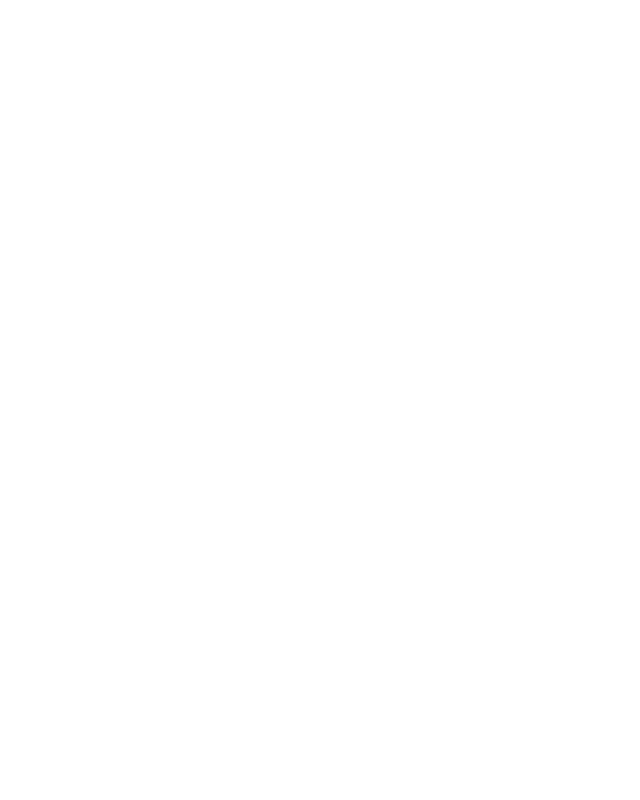
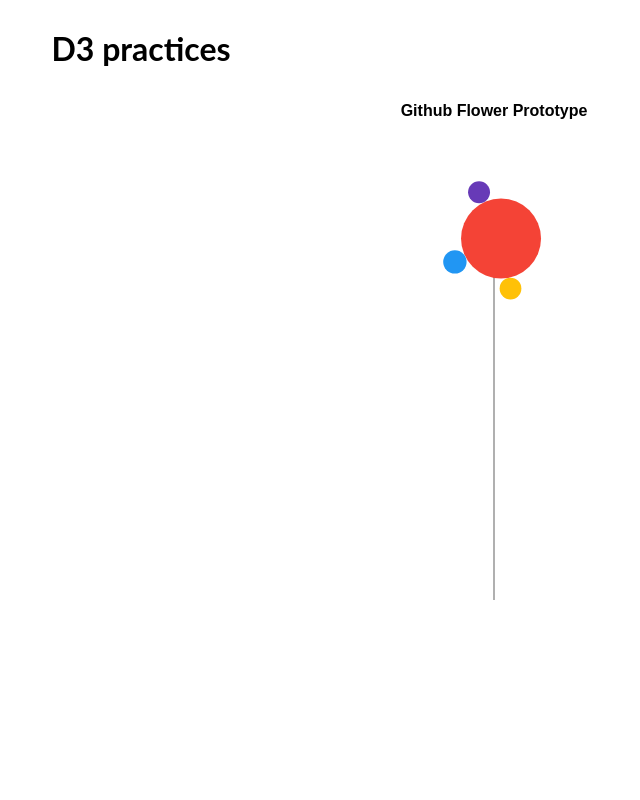
Before and after one commit to Aete/d3-60days-challenge, a React (Create React App) app: page /day25 in a window 1280 px wide. Shown: the top 800 px of the page, without its empty margins (146-786 px from the left). Built offline with nearby package versions, Linux system fonts and the light colour scheme.

Commit message:
Feature: Github Flower Prototype

```diff
--- a/src/App.js
+++ b/src/App.js
@@ -26,6 +26,7 @@
 import DayTwentyTwo from './Day22/DayTwentyTwo';
 import DayTwentyThree from './Day23/DayTwentyThree';
 import DayTwentyFour from './Day24/DayTwentyFour';
+import DayTwentyFive from './Day25/DayTwentyFive';
 
 createGlobalStyle`
 @import url('https://fonts.googleapis.com/css?family=Lato');
@@ -68,6 +69,7 @@
       <Route path="/day22" component={DayTwentyTwo} />
       <Route path="/day23" component={DayTwentyThree} />
       <Route path="/day24" component={DayTwentyFour} />
+      <Route path="/day25" component={DayTwentyFive} />
     </StyledBody>
   );
 }
--- a/src/Component/Main.js
+++ b/src/Component/Main.js
@@ -26,6 +26,7 @@
 import imageDayTwentyTwo from '../utils/images/DayFive.png';
 import imageDayTwentyThree from '../utils/images/DayOne.png';
 import imageDayTwentyFour from '../utils/images/DayTwentyFour.png';
+import imageDayTwentyFive from '../utils/images/DayTwentyFive.png';
 
 const StyledMain = styled.main`
   width: 885px;
@@ -110,6 +111,12 @@
       <StyledLink to="/day24">
         <Square title={'Collision Detection'} date={'Day 24'} img_src={imageDayTwentyFour} />
       </StyledLink>
+      <StyledLink to="/day25">
+        <Square title={'Github Flower Prototype'} date={'Day 25'} img_src={imageDayTwentyFive} />
+      </StyledLink>
+      <Square />
+      <Square />
+      <Square />
     </StyledMain>
   );
 }
--- /dev/null
+++ b/src/Day25/DayTwentyFive.js
@@ -0,0 +1,33 @@
+import { Fragment, useEffect, useRef, useState } from 'react';
+import { StyledChartTitle } from '../atoms/headings';
+import Header from '../Component/Header';
+import styled from 'styled-components';
+import Flower from './Flower';
+
+const StyledChartContainer = styled.div`
+  max-width: 1000px;
+  width: 100%;
+  display: flex;
+  justify-content: center;
+`;
+
+export default function DayTwentyFive() {
+  const [chart, setChart] = useState(null);
+  const container = useRef();
+
+  useEffect(() => {
+    if (!chart) {
+      setChart(new Flower(container.current));
+    } else {
+      chart.update();
+    }
+  }, [chart]);
+
+  return (
+    <Fragment>
+      <Header />
+      <StyledChartTitle>Github Flower Prototype</StyledChartTitle>
+      <StyledChartContainer ref={container}></StyledChartContainer>;
+    </Fragment>
+  );
+}
--- /dev/null
+++ b/src/Day25/Flower.js
@@ -0,0 +1,89 @@
+import * as d3 from 'd3';
+
+const capstone = {
+  contributer: 3,
+  languages: {
+    'Jupyter Notebook': 8861243,
+    JavaScript: 27762,
+    HTML: 9252,
+    CSS: 7445,
+  },
+  commits: 90,
+};
+
+export default function Flower(element) {
+  const margin = { top: 20, bottom: 20, right: 20, left: 20 };
+  const height = 800 - margin.top - margin.bottom;
+  const width = 800 - margin.left - margin.right;
+
+  const svg = d3
+    .select(element)
+    .append('svg')
+    .attr('width', width + margin.left + margin.right)
+    .attr('height', height + margin.top + margin.bottom)
+    .attr('viewBox', `0,0, ${width + margin.left + margin.right}, ${height + margin.top + margin.bottom}`)
+    .attr('preserveAspectRatio', 'xMinYMin meet');
+
+  const container = svg.append('g').attr('transform', `translate(${margin.left},${margin.top - 300})`);
+
+  const colors = {
+    'Jupyter Notebook': '#F44336',
+    JavaScript: '#2196F3',
+    HTML: '#673AB7',
+    CSS: '#FFC107',
+  };
+
+  const tooltip = svg.append('rect').attr('width', 80).attr('height', 80).style('opacity', 0).attr('fill', '#fff');
+  const tooltipTextOne = svg.append('text').style('opacity', 0).style('font-size', '14px');
+  const tooltipTextTwo = svg.append('text').style('opacity', 0).style('font-size', '14px');
+
+  this.update = () => {
+    container
+      .append('line')
+      .attr('fill', 'none')
+      .attr('stroke', '#969696')
+      .attr('stroke-width', 1.5)
+      .attr('x1', 0.5 * width)
+      .attr('x2', 0.5 * width)
+      .attr('y1', 360)
+      .attr('y2', 720);
+
+    const rScale = d3.scaleSqrt().domain([0, 8861243]).range([10, 40]);
+    const circles = container.append('g').attr('transform', `translate(${width * 0.5},${360})`);
+    const data = Object.entries(capstone.languages);
+
+    circles
+      .selectAll('circle')
+      .data(data)
+      .enter()
+      .append('circle')
+      .attr('r', (d) => rScale(d[1]))
+      .attr('fill', (d) => colors[d[0]])
+      .on('mouseover', function (e, d) {
+        console.log(e, d);
+      });
+
+    const simulation = d3
+      .forceSimulation(data)
+      .force('x', d3.forceX().strength(0.01))
+      .force('y', d3.forceY().strength(0.01))
+      .force(
+        'collide',
+        d3.forceCollide().radius((d) => {
+          console.log(d);
+          return rScale(d[1]) + 0.05;
+        })
+      )
+      .on('tick', ticked);
+
+    function ticked() {
+      circles
+        .selectAll('circle')
+        .attr('cx', (d) => {
+          //console.log(d);
+          return d.x;
+        })
+        .attr('cy', (d) => d.y);
+    }
+  };
+}
```
Also changed, not shown: src/utils/images/DayTwentyFive.png (added), 1 other file (tests, documents, lock files or other folders).
